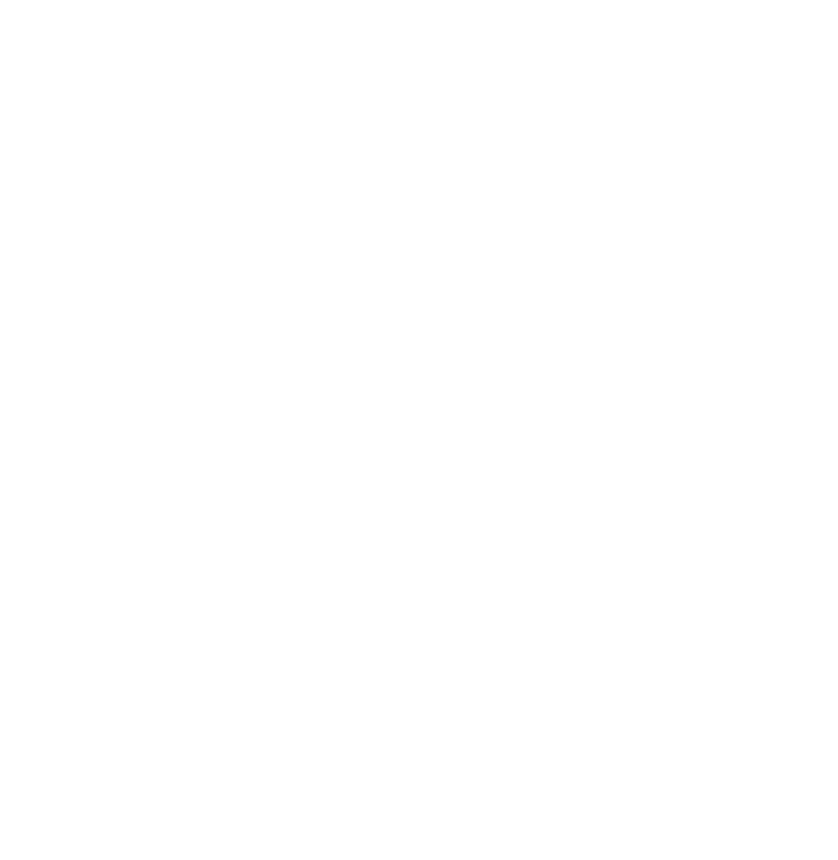
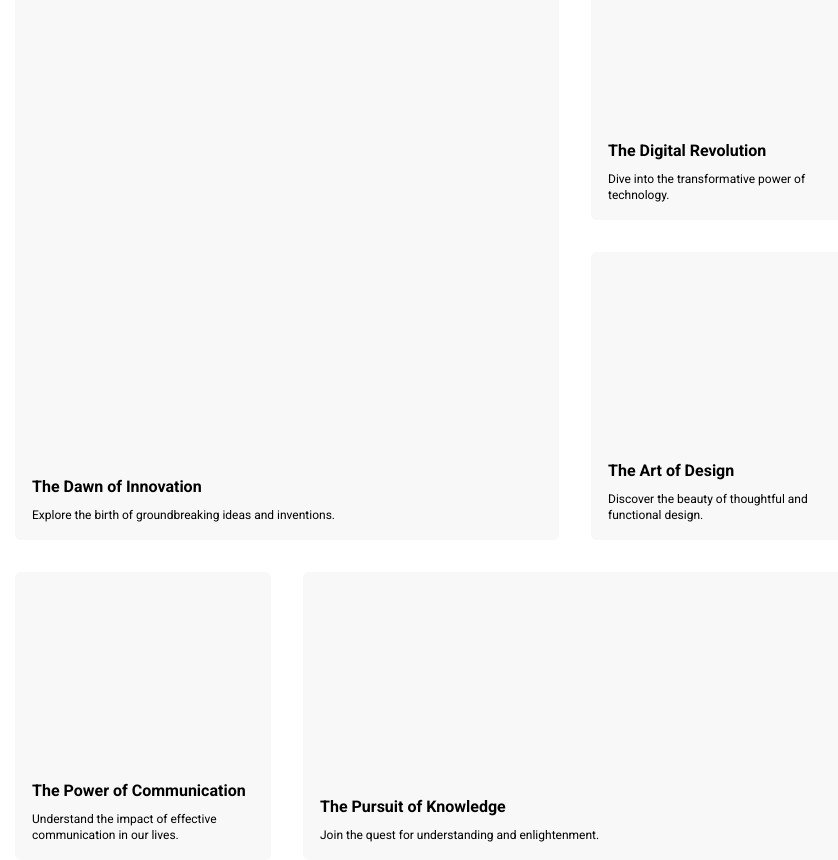
Before and after one commit to asiasOnline/asia-thompson-portfolio, a Next.js app: page / in a window 1280 px wide. Shown: the part 1380-2240 px from the top of the page, without its empty margins (209-1047 px from the left). Before the commit the page ends 1272 px from the top, so only its background shows below. Built offline with nearby package versions, Linux system fonts and the light colour scheme.

Commit message:
Add template bento grid for project highlight section

```diff
--- a/components/ProjectHighlights.tsx
+++ b/components/ProjectHighlights.tsx
@@ -1,12 +1,61 @@
 import React from 'react'
 import PageHeader from './ui/PageHeader'
+import { BentoGrid, BentoGridItem } from "./ui/BentoGrid";
 
 const ProjectHighlights = () => {
   return (
     <div className='mt-32'>
         <PageHeader title="Project Highlights"/>
+        <BentoGrid className="max-w-7xl mx-auto md:auto-rows-[18rem]" >
+        {items.map((item, i) => (
+        <BentoGridItem
+          key={i}
+          title={item.title}
+          description={item.description}
+          header={item.header}
+          className={item.className}
+        />
+      ))}
+      </BentoGrid>
     </div>
   )
 }
 
+const Skeleton = () => (
+  <div className="flex flex-1 w-full h-full min-h-[6rem] rounded-xl bg-gradient-to-br from-neutral-200 dark:from-neutral-900 dark:to-neutral-800 to-neutral-100"></div>
+);
+const items = [
+  {
+    title: "The Dawn of Innovation",
+    description: "Explore the birth of groundbreaking ideas and inventions.",
+    header: <Skeleton />,
+    className: "md:col-span-2 row-span-2",
+  },
+  {
+    title: "The Digital Revolution",
+    description: "Dive into the transformative power of technology.",
+    className: "row-span-1",
+    header: <Skeleton />,
+  },
+  {
+    title: "The Art of Design",
+    description: "Discover the beauty of thoughtful and functional design.",
+    className: "row-span-1",
+    header: <Skeleton />,
+  },
+  {
+    title: "The Power of Communication",
+    description:
+      "Understand the impact of effective communication in our lives.",
+    className: "row-span-1	col-span-1",
+    header: <Skeleton />,
+  },
+  {
+    title: "The Pursuit of Knowledge",
+    description: "Join the quest for understanding and enlightenment.",
+    className: "row-span-1	col-span-2",
+    header: <Skeleton />,
+  },
+];
+
 export default ProjectHighlights
--- a/components/ui/BentoGrid.tsx
+++ b/components/ui/BentoGrid.tsx
@@ -1,10 +1,57 @@
 import React from 'react'
+import { cn } from "@/lib/utils"
 
-const BentoGrid = () => {
+export const BentoGrid = ({
+    className,
+    children
+}: {
+    className?: string;
+    children?: React.ReactNode;
+}) => {
     return (
-        <div>
+        <div
+            className={cn(
+                "grid md:auto-rows-[14rem] grid-cols-3 md:grid:cols-3 gap-8 max-w-7xl mx-auto",
+                className
+            )}
+        >
+            {children}
+        </div>
+    );
+};
 
+export const BentoGridItem = ({
+    className,
+    title,
+    description,
+    header,
+    icon,
+  }: {
+    className?: string;
+    title?: string | React.ReactNode;
+    description?: string | React.ReactNode;
+    header?: React.ReactNode;
+    icon?: React.ReactNode;
+  }) => {
+    return (
+      <div
+        className={cn(
+          "row-span-2 rounded-md group/bento hover:shadow-xl transition duration-200 shadow-input dark:shadow-none p-4 dark:bg-black dark:border-white/[0.2] bg-white border border-transparent justify-between flex flex-col space-y-4",
+          className
+        )}
+      >
+        {header}
+        <div className="group-hover/bento:translate-x-2 transition duration-200">
+          {icon}
+          <div className="font-sans font-bold text-neutral-600 dark:text-neutral-200 mb-2 mt-2">
+            {title}
+          </div>
+          <div className="font-sans font-normal text-neutral-600 text-xs dark:text-neutral-300">
+            {description}
+          </div>
         </div>
-    )
-}
-export default BentoGrid
+      </div>
+    );
+  };
+
+  export default BentoGrid
--- a/components/ui/PageHeader.tsx
+++ b/components/ui/PageHeader.tsx
@@ -2,7 +2,7 @@ import React from 'react'
 
 const PageHeader = ({ title }: { title: string }) => {
   return (
-    <div className='w-full border-y-2 border-black uppercase'>
+    <div className='w-full border-y-2 border-black uppercase mb-10'>
         <p className='py-2'>{title}</p>
     </div>
   )
```
